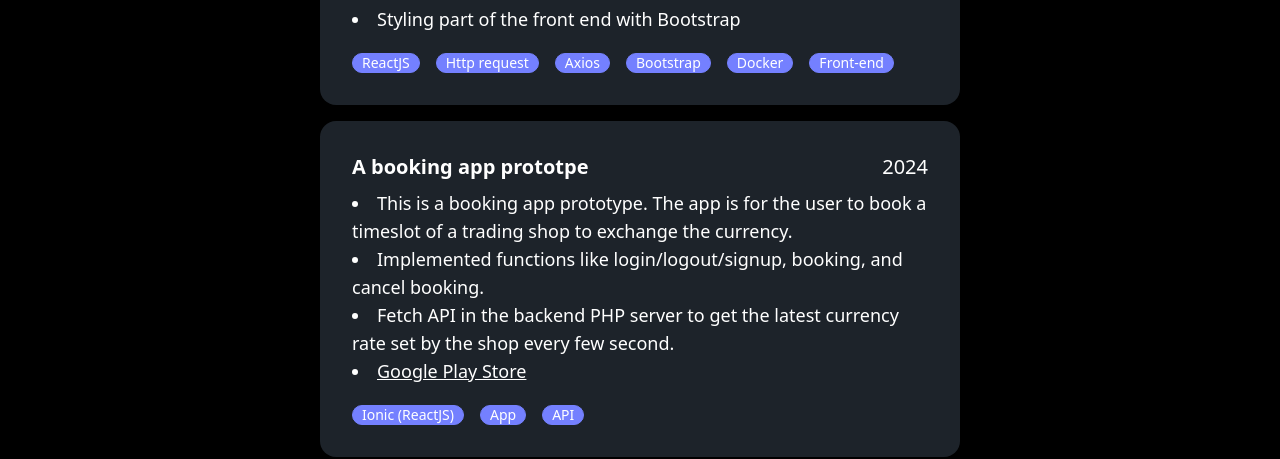
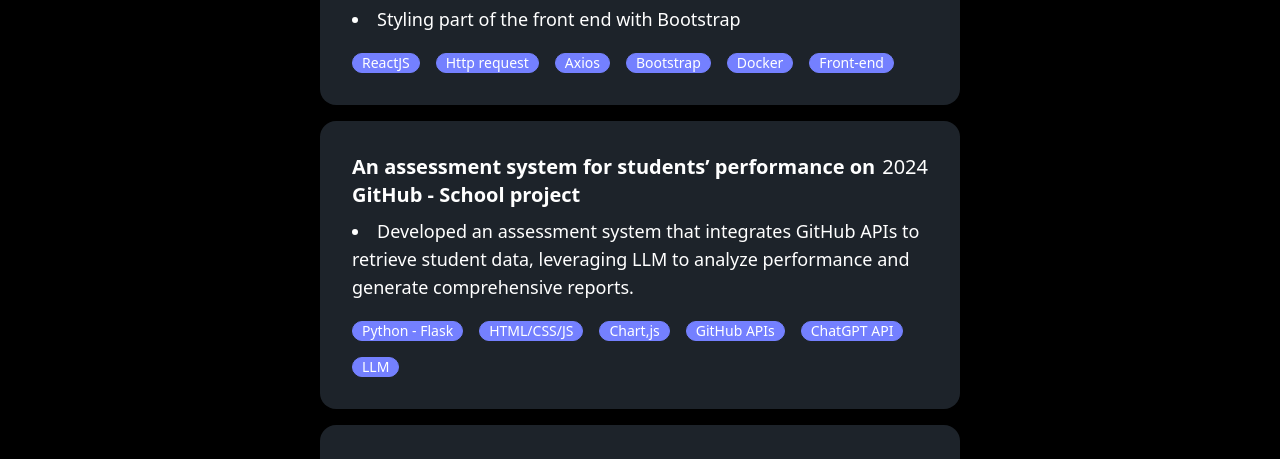
Before and after one commit to chunyinng078/personal-page, a React (Vite) app in the folder vite-project/: page /projects in a window 1280 px wide. Shown: the part 1643-2102 px from the top of the page. Built offline with nearby package versions, Linux system fonts and the light colour scheme.

Commit message:
project update

```diff
--- a/vite-project/src/component/Projects.tsx
+++ b/vite-project/src/component/Projects.tsx
@@ -155,7 +155,30 @@ export const Projects = () => {
         </div>
       </div>
 
-
+      <div className="card my-2 bg-base-100 shadow-xl sm:w-full md:w-1/2">
+        <div className="card-body">
+          <div className="flex flex-col justify-between text-xl md:flex-row">
+            <span className="font-bold">
+            An assessment system for students’ performance on GitHub - School project
+            </span>
+            <span className="font-medium">2024</span>
+          </div>
+          <ul className="list-inside list-disc">
+            <li>
+            Developed an assessment system that integrates GitHub APIs to retrieve student data,
+            leveraging LLM to analyze performance and generate comprehensive reports.
+            </li>
+          </ul>
+          <div className="mt-3 flex flex-row flex-wrap gap-4 text-white">
+            <div className="badge badge-primary text-white">Python - Flask</div>
+            <div className="badge badge-primary text-white">HTML/CSS/JS</div>
+            <div className="badge badge-primary text-white">Chart,js</div>
+            <div className="badge badge-primary text-white">GitHub APIs</div>
+            <div className="badge badge-primary text-white">ChatGPT API</div>
+            <div className="badge badge-primary text-white">LLM</div>
+          </div>
+        </div>
+      </div>
 
 
        {/* card to show my IT projects */}
```
